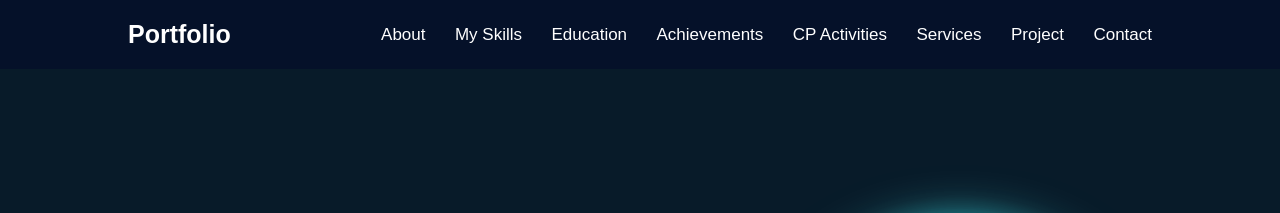
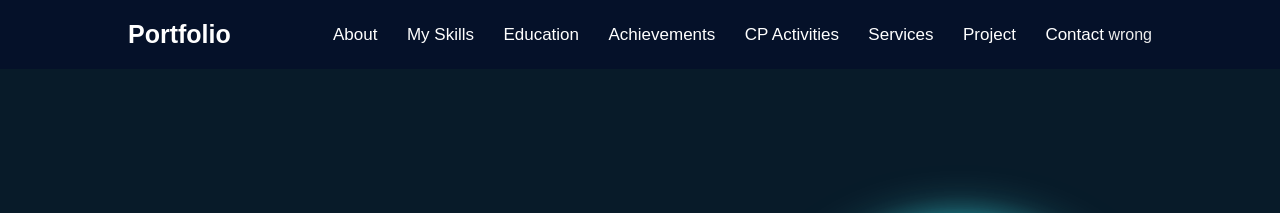
Before and after one commit to Abdul-Aziz026/Portfolioo, a plain HTML site: page index.html in a window 1280 px wide. Shown: the top 213 px of the page. Drawn offline with nearby package versions, Linux system fonts and the light colour scheme.

Commit message:
wrong button add for commit test

```diff
--- a/index.html
+++ b/index.html
@@ -23,6 +23,7 @@
             <a href="#services" style="--i:6">Services</a>
             <a href="#projects" style="--i:7">Project</a>
             <a href="#contact" style="--i:8">Contact</a>
+            wrong
         </nav>
     </header>
 
```
Also changed, not shown: 1 other file.
